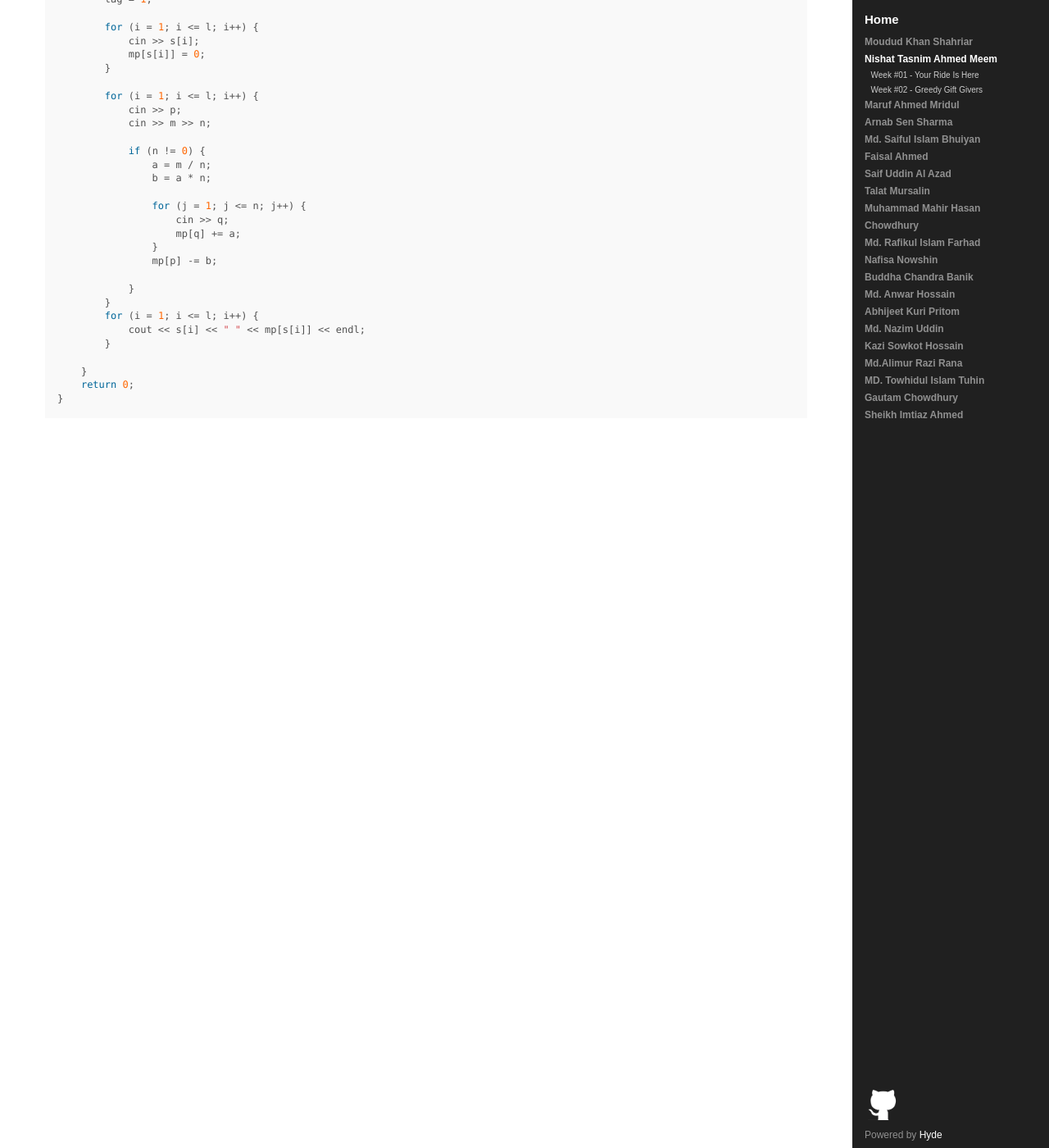
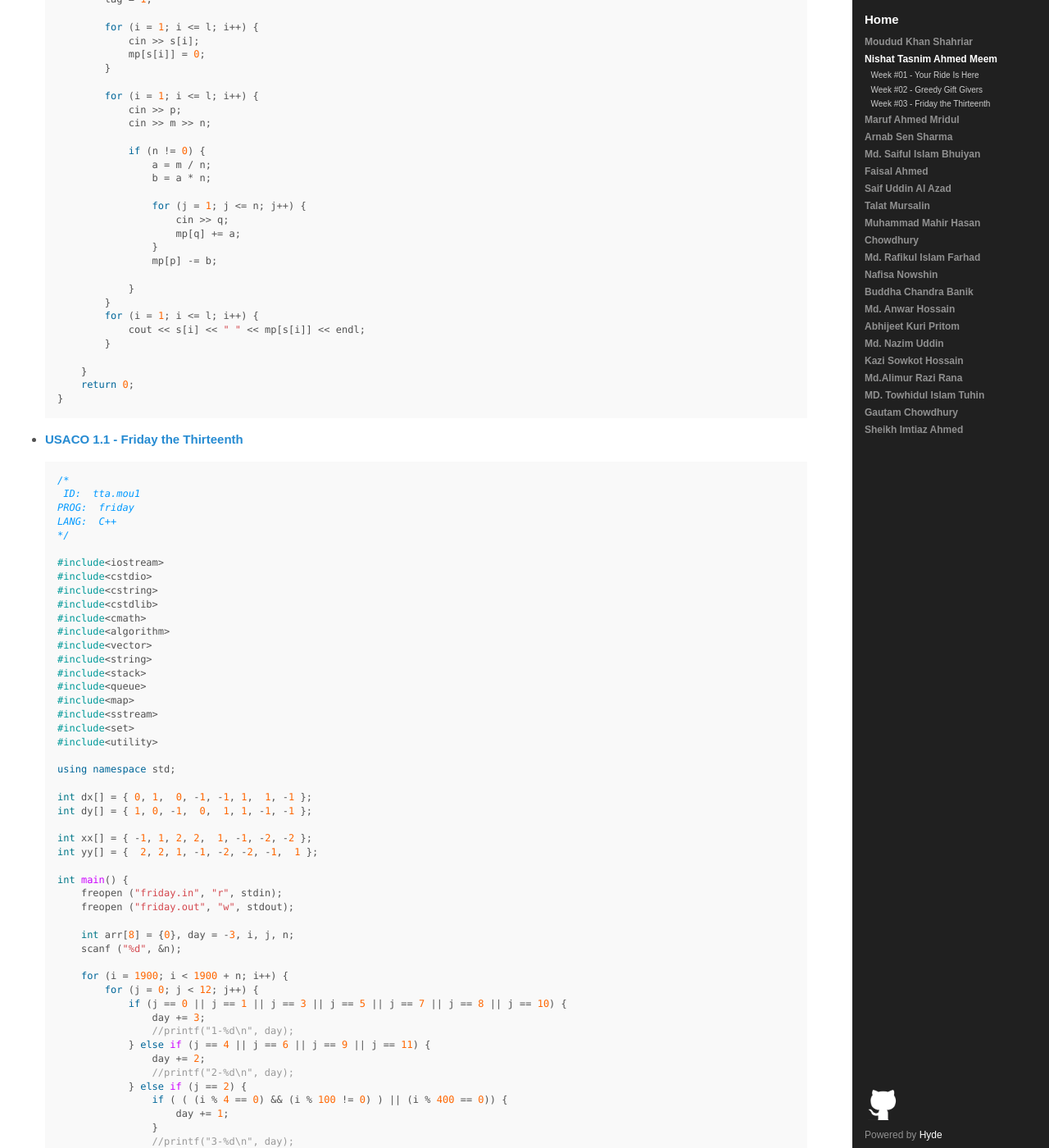
Before and after one commit to Corei13/Ozone, a Jekyll site: the page built from author/2013331009/index.md, in a window 1280 px wide and 1400 px high, scrolled down 1152 px. Shown: the whole window at 82% size. Built offline with Jekyll 4.4.1, drawn with Linux system fonts in a browser that asks for light colours; Markdown is read by kramdown in place of the engine named in the settings; some of the changed text lies outside the part shown.

Commit message:
Meem - Week #3

```diff
--- /dev/null
+++ b/author/2013331009/03.md
@@ -0,0 +1,73 @@
+<a name="2013331009.03"></a>
+
+{% if page.author %}
+- **[USACO {{site.data.problems['03'].section}} - {{site.data.problems['03'].title}}]({{site.baseurl}}/problem/03)**
+{% endif %}
+{% if page.problem %}
+- **[{{site.data.authors[2013331009]}}]({{site.baseurl}}/author/2013331009)**
+{% endif %}
+{% highlight cpp %}
+/*
+ ID:  tta.mou1
+PROG:  friday
+LANG:  C++
+*/
+
+#include<iostream>
+#include<cstdio>
+#include<cstring>
+#include<cstdlib>
+#include<cmath>
+#include<algorithm>
+#include<vector>
+#include<string>
+#include<stack>
+#include<queue>
+#include<map>
+#include<sstream>
+#include<set>
+#include<utility>
+
+using namespace std;
+
+int dx[] = { 0, 1,  0, -1, -1, 1,  1, -1 };
+int dy[] = { 1, 0, -1,  0,  1, 1, -1, -1 };
+
+int xx[] = { -1, 1, 2, 2,  1, -1, -2, -2 };
+int yy[] = {  2, 2, 1, -1, -2, -2, -1,  1 };
+
+int main() {
+    freopen ("friday.in", "r", stdin);
+    freopen ("friday.out", "w", stdout);
+
+    int arr[8] = {0}, day = -3, i, j, n;
+    scanf ("%d", &n);
+
+    for (i = 1900; i < 1900 + n; i++) {
+        for (j = 0; j < 12; j++) {
+            if (j == 0 || j == 1 || j == 3 || j == 5 || j == 7 || j == 8 || j == 10) {
+                day += 3;
+                //printf("1-%d\n", day);
+            } else if (j == 4 || j == 6 || j == 9 || j == 11) {
+                day += 2;
+                //printf("2-%d\n", day);
+            } else if (j == 2) {
+                if ( ( (i % 4 == 0) && (i % 100 != 0) ) || (i % 400 == 0)) {
+                    day += 1;
+                }
+                //printf("3-%d\n", day);
+            }
+            day %= 7;
+            arr[day]++;
+        }
+    }
+
+    for (i = 0; i < 6; i++) {
+        printf ("%d ", arr[i]);
+    }
+    printf ("%d\n", arr[6]);
+    return 0;
+}
+
+
+{% endhighlight %}
--- a/author/2013331009/index.md
+++ b/author/2013331009/index.md
@@ -1,7 +1,7 @@
 ---
 layout:     author
 author:     2013331009
-problems:   ['01', '02']
+problems:   ['01', '02', '03']
 ---
 
 
```
Also changed, not shown: problem/03/2013331009.md (added, +73 -0 lines), problem/03/index.md (+1 -1 lines), 1 other file.
